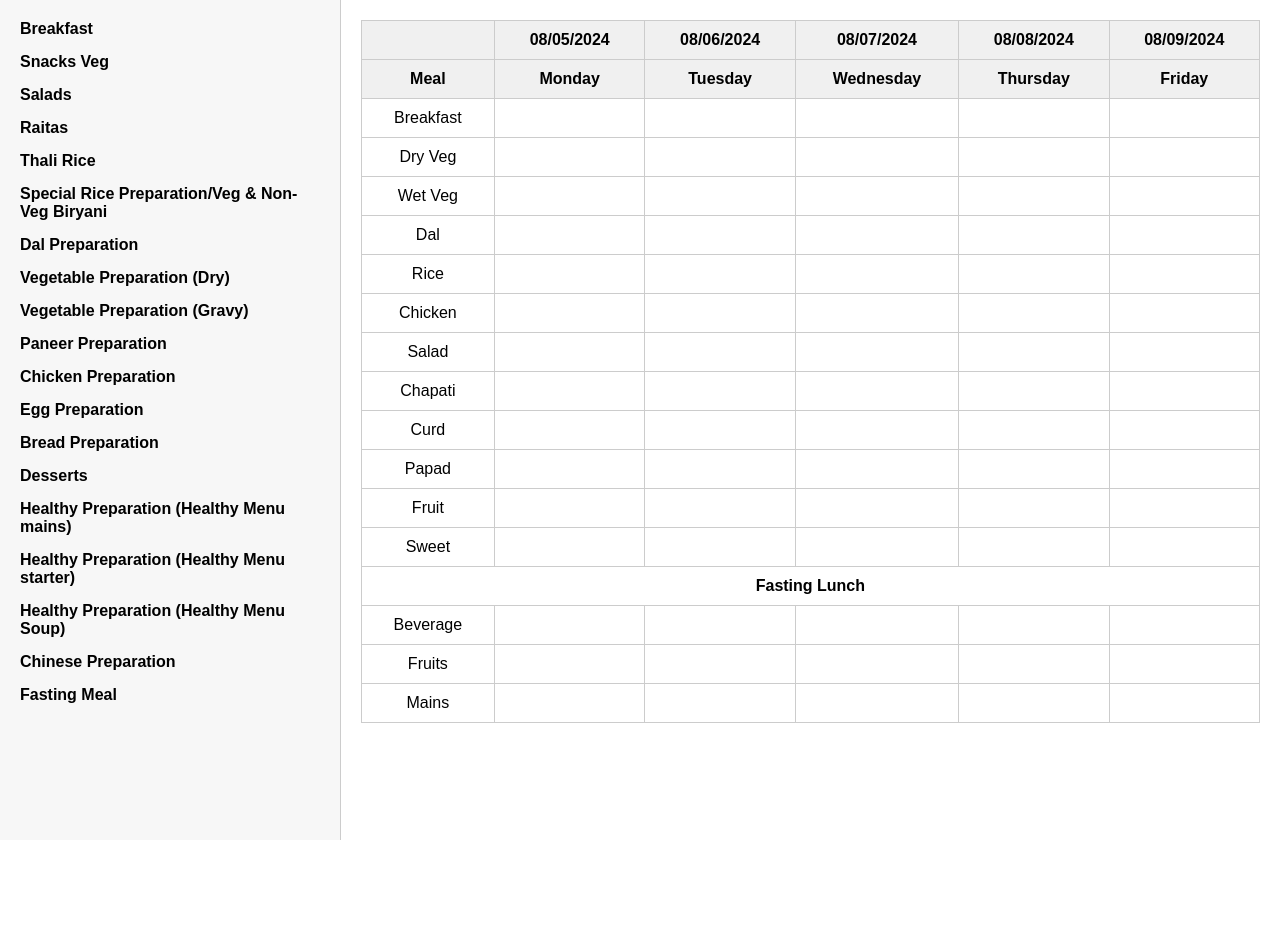
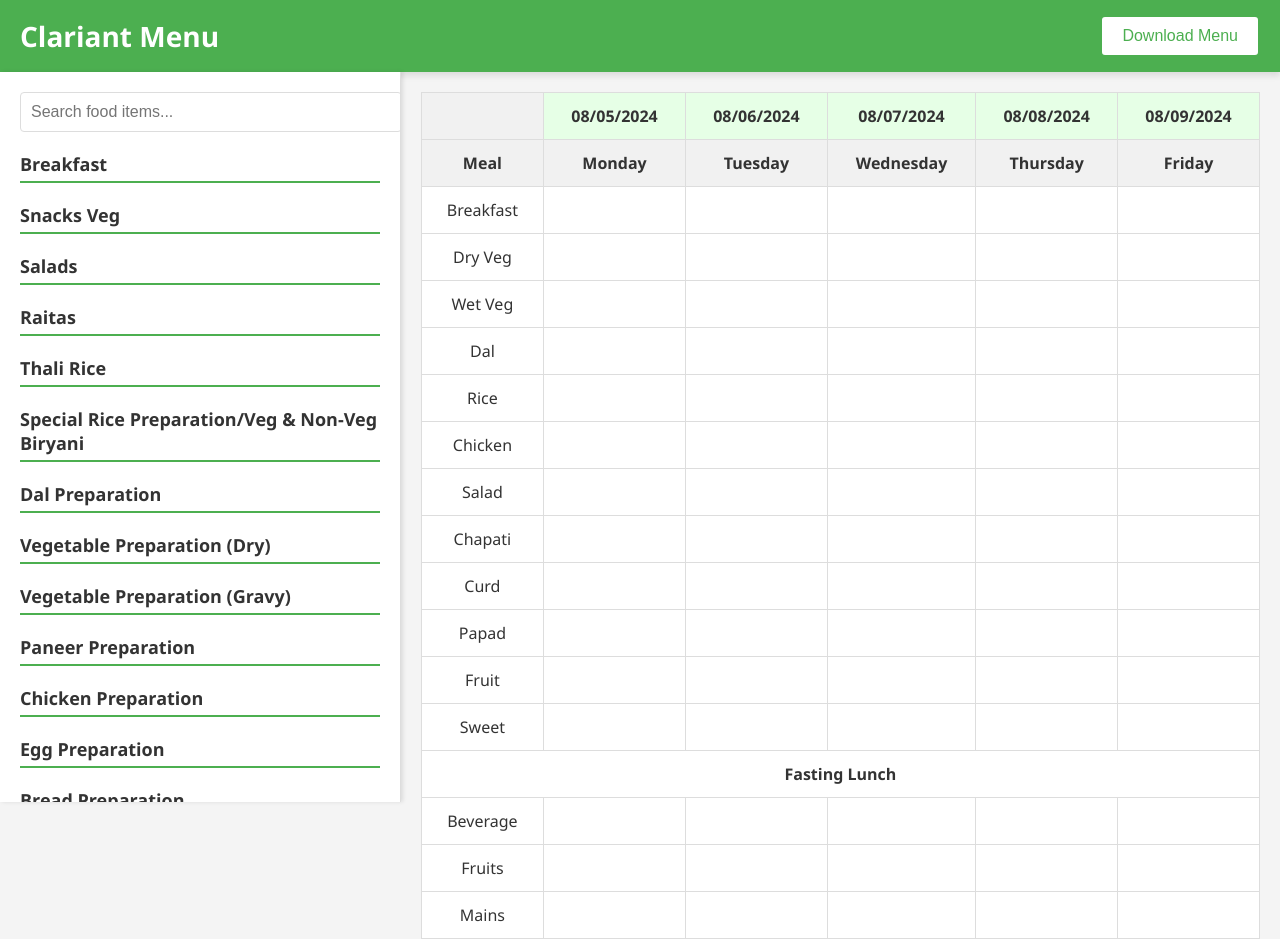
Before and after one commit to Ajit-kushwaha/CafeteriaFoodMenu, a plain HTML site: page index.html in a window 1280 px wide. Before the commit the page ends 840 px from the top, so only its background shows below. Drawn offline with Linux system fonts and the light colour scheme.

Commit message:
index.html

```diff
--- a/index.html
+++ b/index.html
@@ -6,83 +6,146 @@
     <title>Food Menu Scheduler</title>
     <style>
         body {
-            font-family: Arial, sans-serif;
-            display: flex;
+            font-family: 'Segoe UI', Tahoma, Geneva, Verdana, sans-serif;
             margin: 0;
             padding: 0;
+            background-color: #f4f4f4;
+            color: #333;
+        }
+        .header {
+            display: flex;
+            align-items: center;
+            justify-content: space-between;
+            padding: 15px 20px;
+            background-color: #4CAF50;
+            color: white;
+            box-shadow: 0 4px 6px rgba(0, 0, 0, 0.1);
+        }
+        .header-title {
+            font-size: 28px;
+            font-weight: 600;
+        }
+        .download-btn {
+            padding: 10px 20px;
+            background-color: #ffffff;
+            color: #4CAF50;
+            border: 2px solid #4CAF50;
+            border-radius: 5px;
+            cursor: pointer;
+            font-size: 16px;
+            transition: background-color 0.3s, color 0.3s;
+        }
+        .download-btn:hover {
+            background-color: #4CAF50;
+            color: #ffffff;
         }
         .container {
             display: flex;
-            width: 100%;
+            height: calc(100vh - 70px);
         }
         .sidebar {
-            width: 25%;
-            background-color: #f7f7f7;
+            width: 30%;
+            background-color: #ffffff;
             padding: 20px;
             overflow-y: auto;
-            height: 100vh;
-            border-right: 1px solid #ccc;
+            border-right: 1px solid #ddd;
+            box-shadow: 2px 0 4px rgba(0, 0, 0, 0.1);
         }
         .category {
-            margin-bottom: 15px;
+            margin-bottom: 20px;
         }
         .category-header {
-            font-weight: bold;
+            font-size: 18px;
+            font-weight: 600;
+            color: #333;
             cursor: pointer;
-            margin-bottom: 5px;
+            border-bottom: 2px solid #4CAF50;
+            padding-bottom: 5px;
+            margin-bottom: 10px;
         }
         .food-items {
             display: none;
-            margin-left: 20px;
+            margin-left: 15px;
         }
         .food-item {
             margin: 5px 0;
             cursor: move;
-            background-color: #fff;
-            padding: 5px;
-            border: 1px solid #ccc;
-            border-radius: 3px;
+            background-color: #f9f9f9;
+            padding: 10px;
+            border: 1px solid #ddd;
+            border-radius: 4px;
+            box-shadow: 0 2px 4px rgba(0, 0, 0, 0.1);
         }
         .calendar {
-            width: 75%;
+            width: 70%;
             padding: 20px;
         }
         table {
             width: 100%;
             border-collapse: collapse;
         }
-        table, th, td {
-            border: 1px solid #ccc;
+        th, td {
+            border: 1px solid #ddd;
             text-align: center;
-            padding: 10px;
-            position: relative;
+            padding: 12px;
         }
         th {
-            background-color: #f0f0f0;
+            background-color: #f1f1f1;
+            font-weight: 600;
+        }
+        td {
+            background-color: #ffffff;
+            cursor: pointer;
+        }
+        .drop-zone {
+            position: relative;
         }
         .delete-btn {
             position: absolute;
-            top: 2px;
-            right: 2px;
+            top: 5px;
+            right: 5px;
             cursor: pointer;
-            background-color: red;
+            background-color: #ff4d4d;
             color: white;
             border: none;
             border-radius: 50%;
             width: 20px;
             height: 20px;
             display: none;
+            font-size: 14px;
+            line-height: 20px;
+            text-align: center;
         }
-        td:hover .delete-btn {
+        .drop-zone:hover .delete-btn {
             display: block;
         }
+        .editable {
+            background-color: #e6ffe6;
+        }
+#search-box {
+    width: calc(100% - 20px);
+    padding: 10px;
+    margin-bottom: 20px;
+    border: 1px solid #ddd;
+    border-radius: 4px;
+    font-size: 16px;
+}
+
     </style>
 </head>
 <body>
+    <div class="header">
+        <div class="header-title">Clariant Menu</div>
+        <button class="download-btn" onclick="downloadExcel()">Download Menu</button>
+    </div>
+
     <div class="container">
         <!-- Left Sidebar -->
         <div class="sidebar">
-                        <div class="category">
+ <input type="text" id="search-box" placeholder="Search food items..." style="width: 100%; padding: 10px; margin-bottom: 20px; border: 1px solid #ddd; border-radius: 4px;">
+            <!-- Category Sections -->
+            <!-- Breakfast -->
+            <div class="category">
                 <div class="category-header">Breakfast</div>
                 <div class="food-items" id="breakfast-items">
                     <div class="food-item" data-category="breakfast" draggable="true">Misal Pav</div>
@@ -821,10 +884,10 @@
             </div>
         </div>
 
-        <!-- Right Calendar -->
-<div class="calendar">
-        <table>
-            <thead>
+   <!-- Right Calendar -->
+        <div class="calendar">
+            <table id="menu-table">
+                <thead>
                 <tr>
                     <th></th>
                     <th class="editable" contenteditable="true">08/05/2024</th>
@@ -975,7 +1038,9 @@
         </div>
     </div>
 
-    <script>
+    <!-- Include the xlsx library -->
+    <script src="https://cdnjs.cloudflare.com/ajax/libs/xlsx/0.18.5/xlsx.full.min.js"></script>
+  <script>
         // Toggle the visibility of food items when category header is clicked
         document.querySelectorAll('.category-header').forEach(header => {
             header.addEventListener('click', () => {
@@ -1011,7 +1076,7 @@
             e.preventDefault();
             const data = e.dataTransfer.getData('text');
             const category = e.dataTransfer.getData('category');
-            const foodItem = document.querySelector(`.food-item.dragging`);
+            const foodItem = document.querySelector('.food-item.dragging');
 
             // Check if there's already an item in the drop zone
             const existingItem = e.target.innerText;
@@ -1045,6 +1110,55 @@
                 foodItem.style.display = 'block';
             });
         }
+
+        function downloadExcel() {
+            // Remove delete buttons before generating Excel
+            const deleteButtons = document.querySelectorAll('.delete-btn');
+            deleteButtons.forEach(btn => btn.remove());
+
+            // Create a new workbook and worksheet
+            const wb = XLSX.utils.book_new();
+            const ws = XLSX.utils.table_to_sheet(document.getElementById('menu-table'));
+
+            // Add worksheet to workbook
+            XLSX.utils.book_append_sheet(wb, ws, 'Menu');
+
+            // Generate Excel file
+            XLSX.writeFile(wb, 'Menu.xlsx');
+        }
+    // Function to filter food items based on the search query
+    function filterFoodItems() {
+        const query = document.getElementById('search-box').value.toLowerCase();
+        const categories = document.querySelectorAll('.category');
+
+        categories.forEach(category => {
+            const foodItems = category.querySelectorAll('.food-item');
+            let hasVisibleItems = false;
+
+            foodItems.forEach(item => {
+                if (item.textContent.toLowerCase().includes(query)) {
+                    item.style.display = 'block';
+                    hasVisibleItems = true;
+                } else {
+                    item.style.display = 'none';
+                }
+            });
+
+            // Show or hide the category header based on the visibility of food items
+            const categoryHeader = category.querySelector('.category-header');
+            if (hasVisibleItems) {
+                categoryHeader.style.display = 'block';
+                category.querySelector('.food-items').style.display = 'block';
+            } else {
+                categoryHeader.style.display = 'none';
+                category.querySelector('.food-items').style.display = 'none';
+            }
+        });
+    }
+
+    // Add event listener to the search box
+    document.getElementById('search-box').addEventListener('input', filterFoodItems);
+
     </script>
 </body>
 </html>
```
